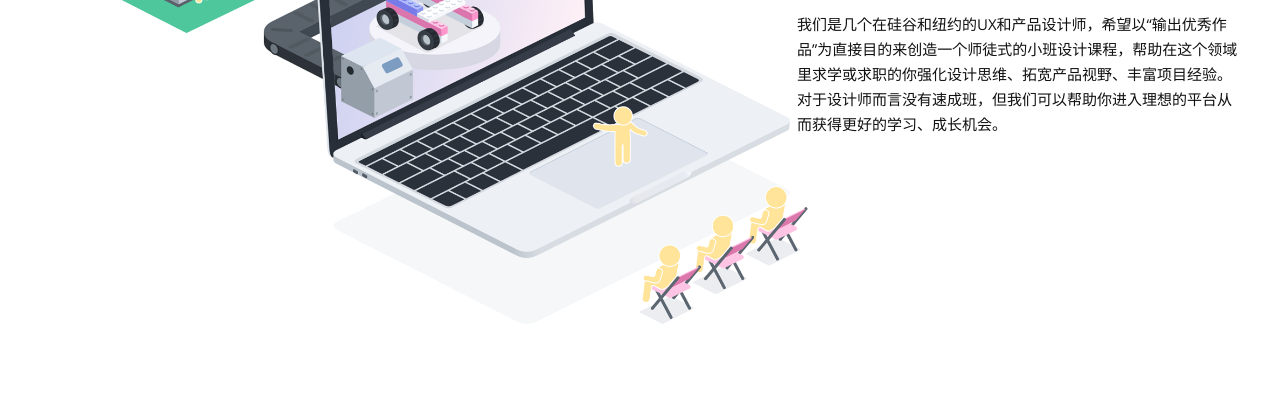
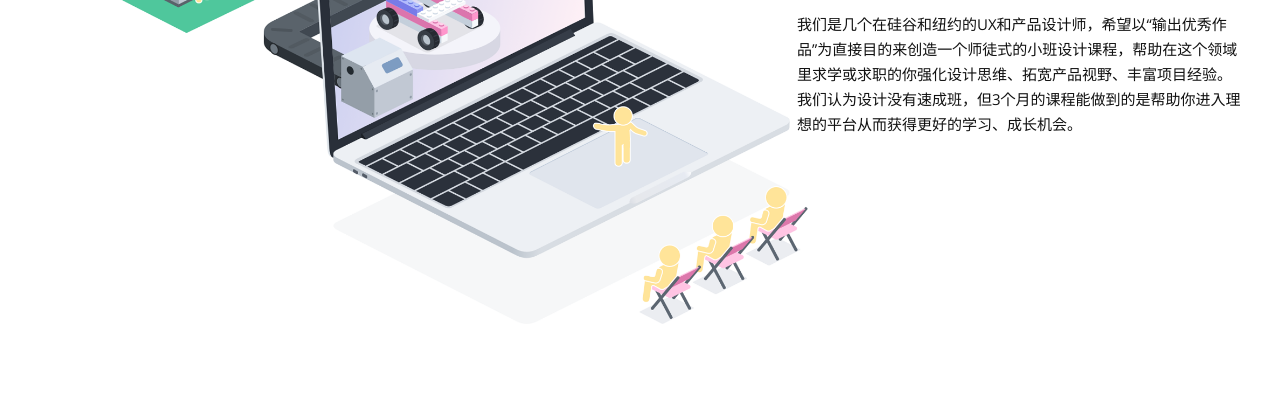
Before and after one commit to designportfolioclub/designportfolio, a plain HTML site: page index.html in a window 1280 px wide. Shown: the part 407-800 px from the top of the page. Drawn offline with nearby package versions, Linux system fonts and the light colour scheme.

Commit message:
Add files via upload

```diff
--- a/index.html
+++ b/index.html
@@ -112,7 +112,7 @@
 
                 <div class="section-heading">
                     <h1>带你攒作品集的设计课</h1>
-                    <p>我们是几个在硅谷和纽约的UX和产品设计师，希望以“输出优秀作品”为直接目的来创造一个师徒式的小班设计课程，帮助在这个领域里求学或求职的你强化设计思维、拓宽产品视野、丰富项目经验。对于设计师而言没有速成班，但我们可以帮助你进入理想的平台从而获得更好的学习、成长机会。</p>
+                    <p>我们是几个在硅谷和纽约的UX和产品设计师，希望以“输出优秀作品”为直接目的来创造一个师徒式的小班设计课程，帮助在这个领域里求学或求职的你强化设计思维、拓宽产品视野、丰富项目经验。我们认为设计没有速成班，但3个月的课程能做到的是帮助你进入理想的平台从而获得更好的学习、成长机会。</p>
                 </div>
 
                 <!--Call to Action-->
```
